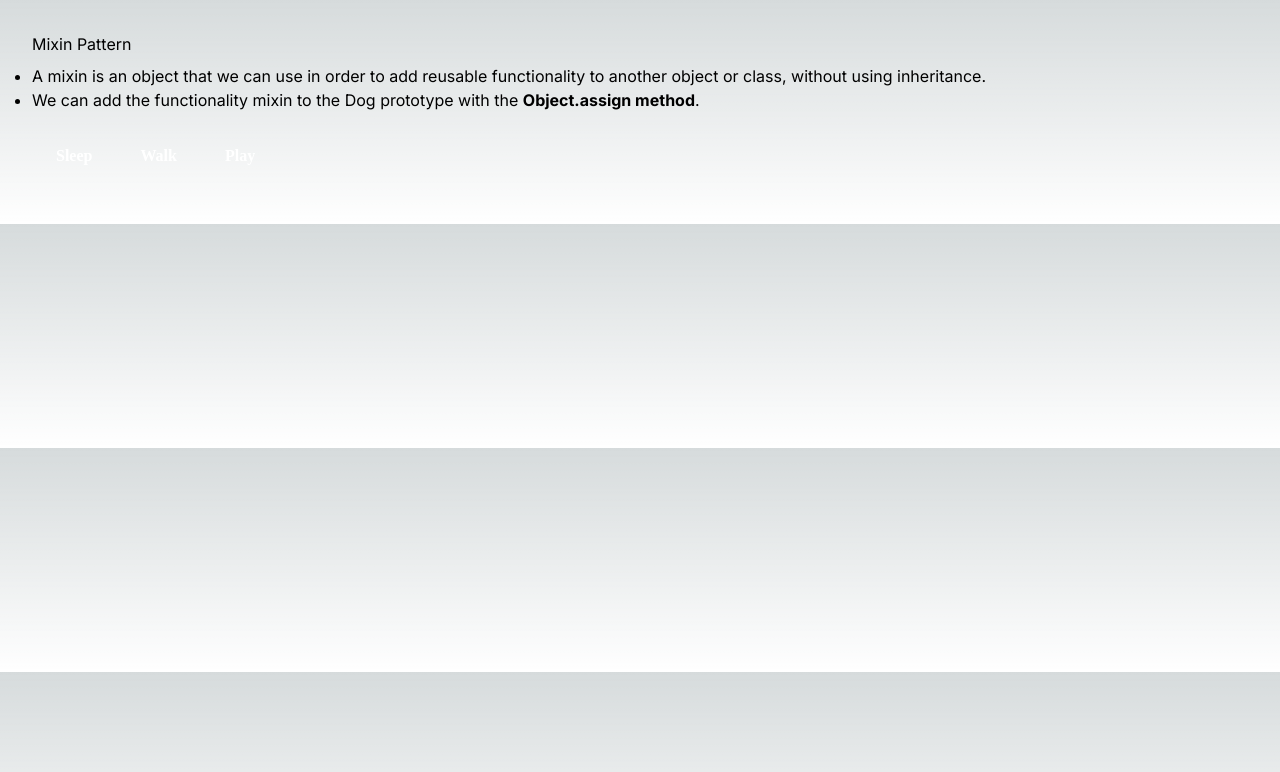
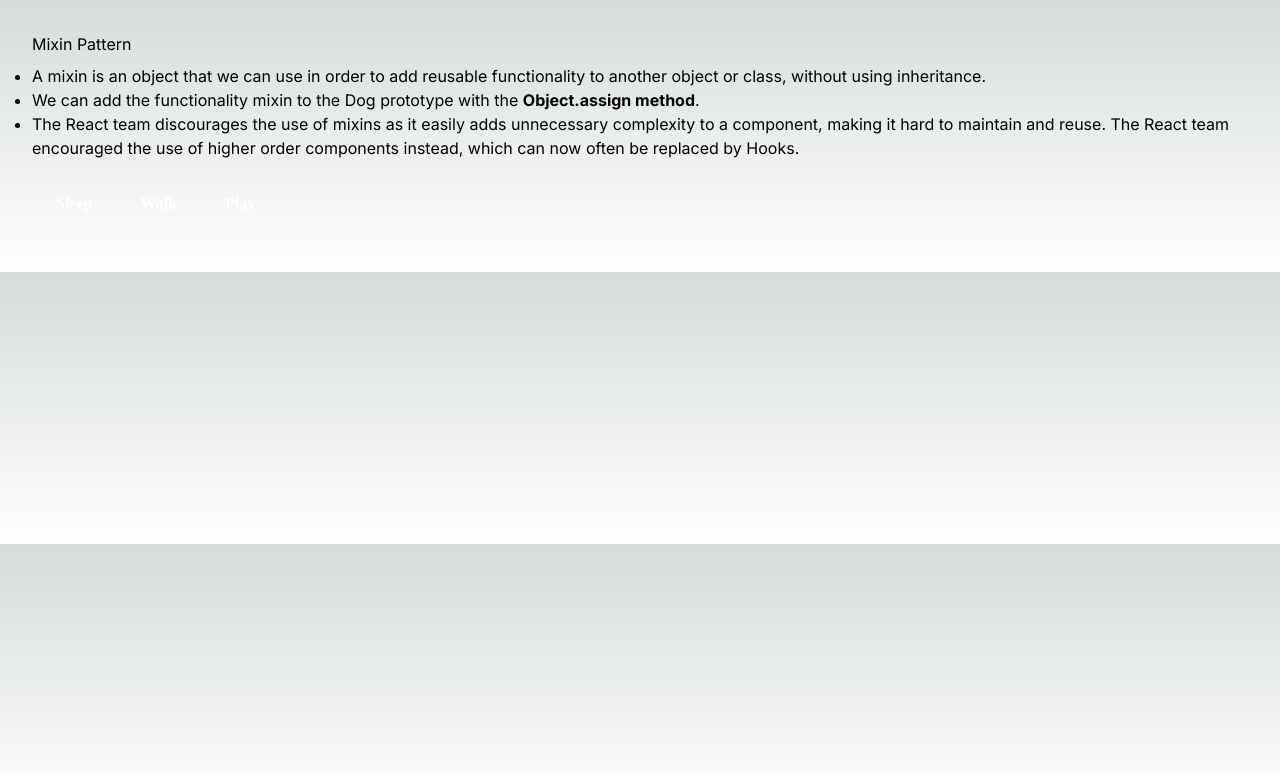
Before and after one commit to dkaus1/ui-patterns, a Next.js app in the folder design-patterns/my-next-app/: page /mixin-pattern in a window 1280 px wide. Shown: the top 772 px of the page. Built offline with nearby package versions, Linux system fonts and the light colour scheme.

Commit message:
feat: additional point

```diff
--- a/design-patterns/my-next-app/src/app/mixin-pattern/page.js
+++ b/design-patterns/my-next-app/src/app/mixin-pattern/page.js
@@ -41,6 +41,7 @@ const MixinPattern = () => {
           We can add the functionality mixin to the Dog prototype with the{" "}
           <strong>Object.assign method</strong>.
         </li>
+        <li>The React team discourages the use of mixins as it easily adds unnecessary complexity to a component, making it hard to maintain and reuse. The React team encouraged the use of higher order components instead, which can now often be replaced by Hooks.</li>
       </ul>
 
       <div>
```
